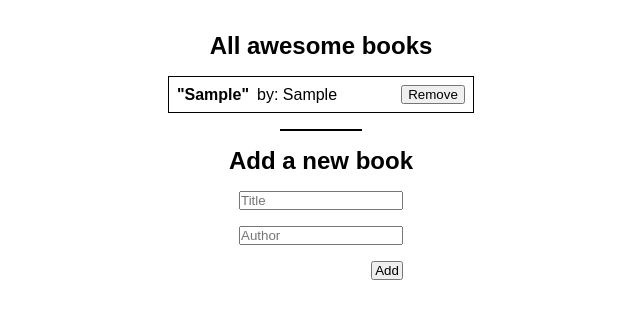
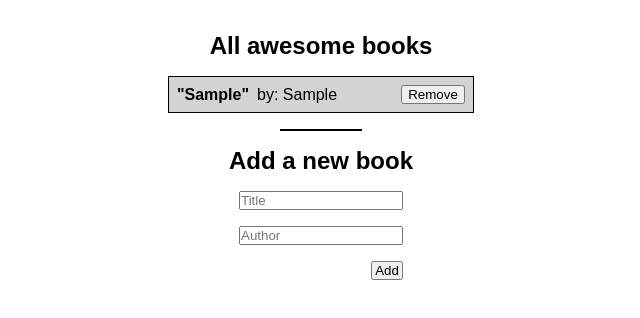
Before and after one commit to albertkantwi/Awesome_Books, a plain HTML site: page index.html in a window 1280 px wide. Both pictures are taken after typing "Sample", "Sample" into the empty fields and a click on the button "Add". Shown: the whole page, without its empty margins (319-959 px from the left). Drawn offline with Linux system fonts and the light colour scheme.

Commit message:
Add background color to book list

```diff
--- a/style.css
+++ b/style.css
@@ -60,3 +60,7 @@
 .remove-btn {
   width: 4rem;
 }
+
+.books-container:nth-child(odd) {
+  background-color: lightgrey;
+}
```
